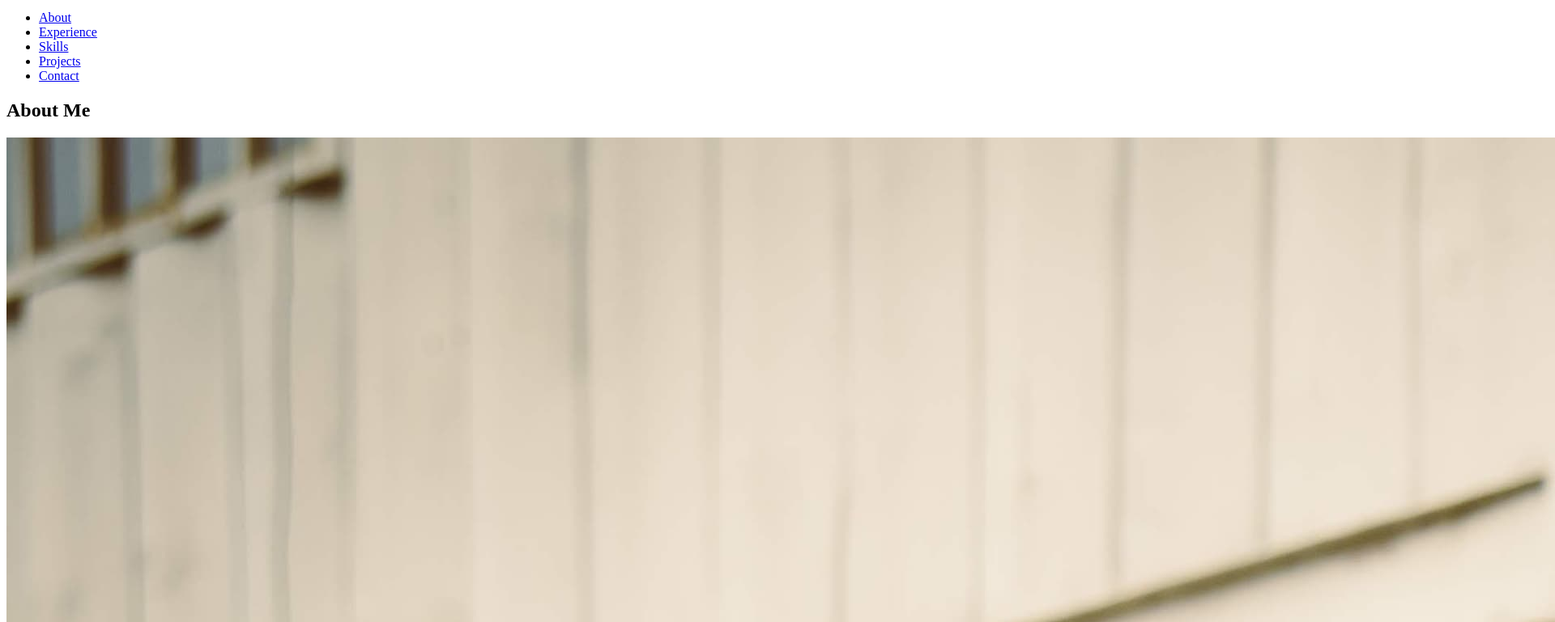
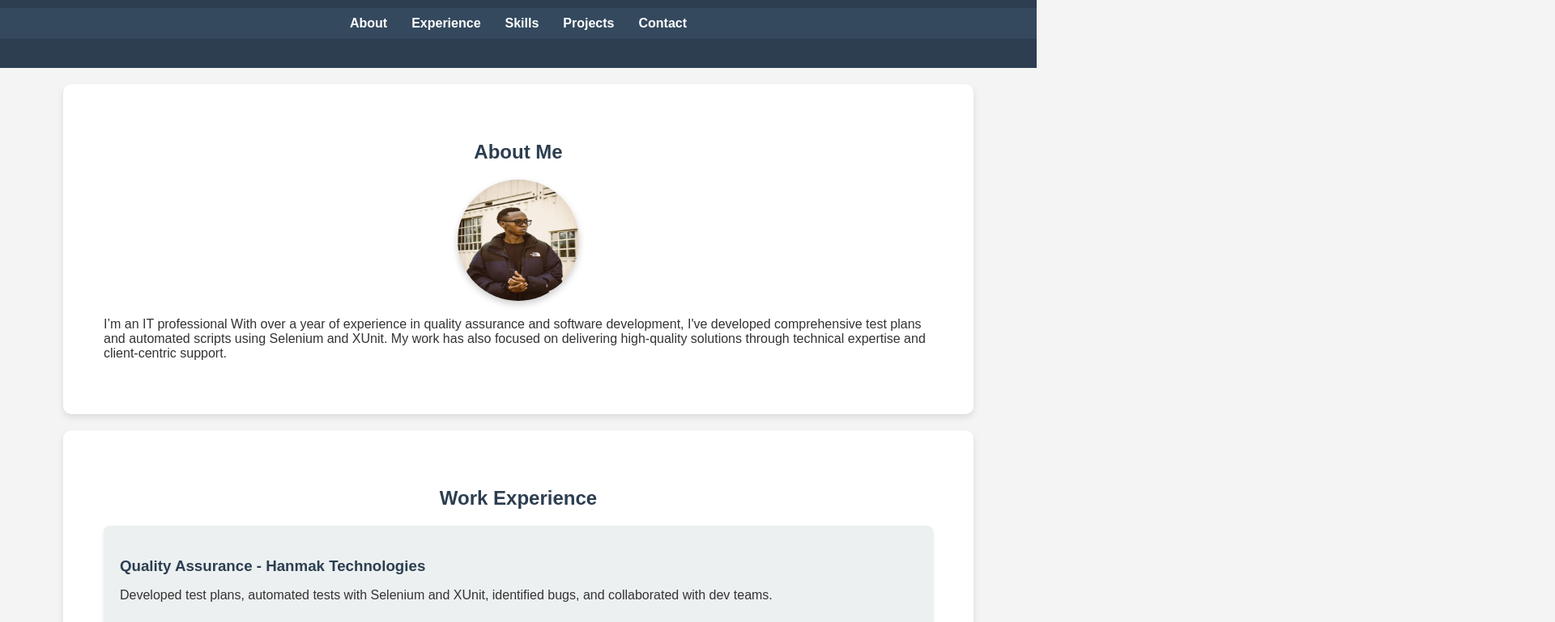
Before and after one commit to seaSharkDenis/ndiritudenis-portfolio, a plain HTML site: page index.html in a window 1280 px wide. Shown: the part 101-870 px from the top of the page at 81% size, 1920 px wide, since content can reach past the window. Drawn offline with Linux system fonts and the light colour scheme; the site is published under a folder, as on GitHub Pages, so addresses that start at the root find nothing.

Commit message:
Updated css path

```diff
--- a/index.html
+++ b/index.html
@@ -3,7 +3,7 @@
   <head>
     <meta charset="UTF-8" />
     <meta name="viewport" content="width=device-width, initial-scale=1.0" />
-    <link rel="stylesheet" href="/css/index.css" />
+    <link rel="stylesheet" href="css/index.css" />
     <title>Denis Ndiritu"
     <title>Denis Macharia</title>
   </head>
```
